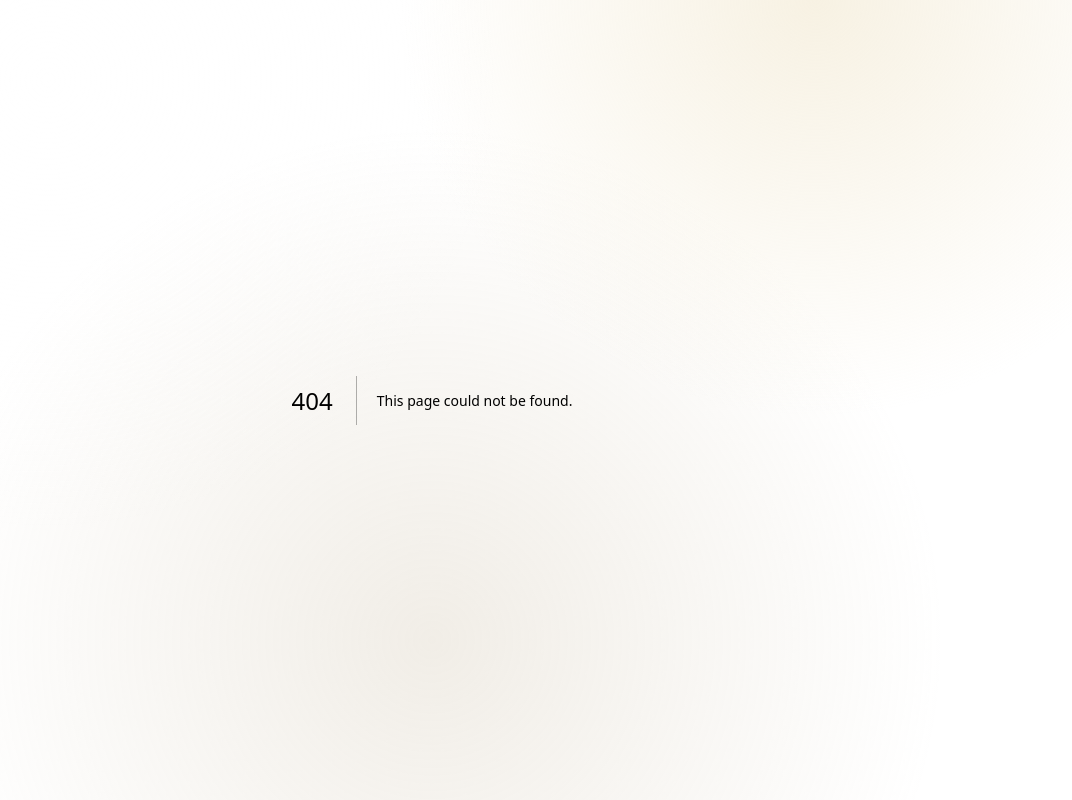
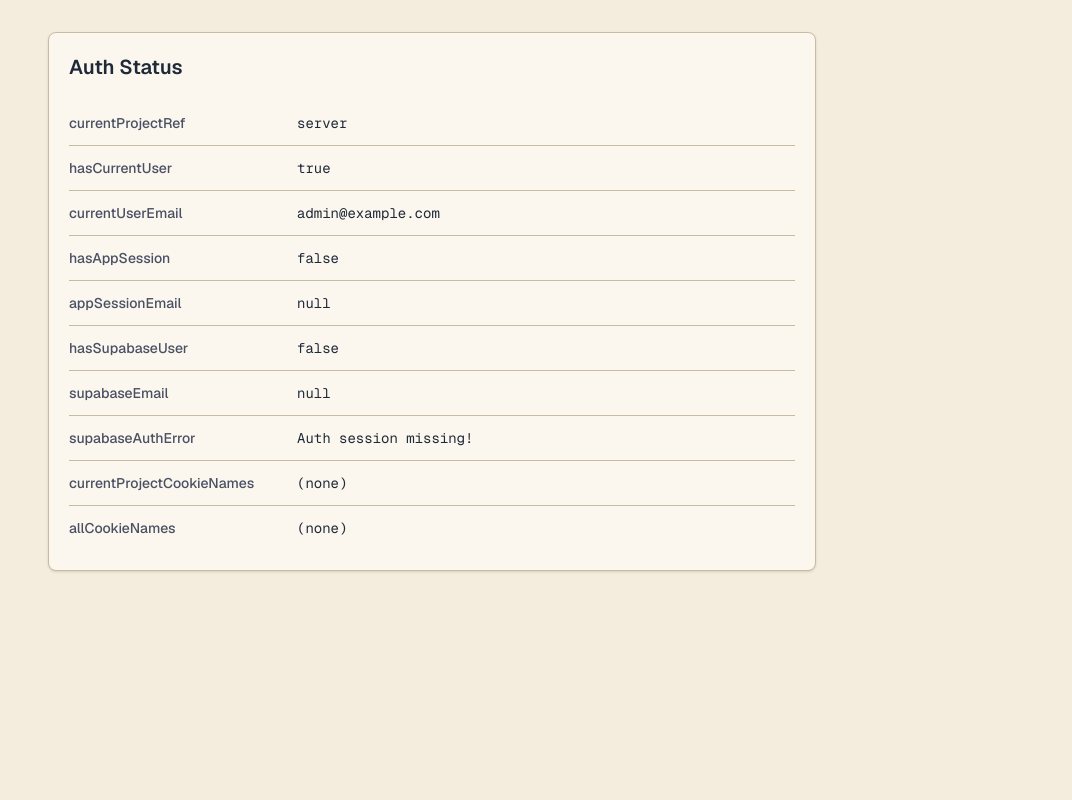
Before and after one commit to School-X520/schoolx520office, a Next.js app: page /auth/status in a window 1280 px wide. Before the commit this address had no page. Shown: the whole page, without its empty margins (208-1280 px from the left). Built offline with nearby package versions, Linux system fonts and the light colour scheme; no server answers.

Commit message:
Add auth status page and disable auth middleware

```diff
--- a/middleware.ts
+++ b/middleware.ts
@@ -1,41 +1,7 @@
-import { createServerClient } from "@supabase/ssr";
 import { NextResponse, type NextRequest } from "next/server";
 
 export async function middleware(request: NextRequest) {
-  const supabaseUrl = process.env.NEXT_PUBLIC_SUPABASE_URL;
-  const supabaseAnonKey = process.env.NEXT_PUBLIC_SUPABASE_ANON_KEY;
-  const mockMode =
-    process.env.NEXT_PUBLIC_USE_MOCK_DATA === "true" ||
-    !supabaseUrl ||
-    !supabaseAnonKey;
-
-  if (mockMode) {
-    return NextResponse.next();
-  }
-
-  let response = NextResponse.next({ request });
-  const supabase = createServerClient(supabaseUrl, supabaseAnonKey, {
-    cookies: {
-      getAll() {
-        return request.cookies.getAll();
-      },
-      setAll(
-        cookiesToSet: {
-          name: string;
-          value: string;
-          options?: Parameters<typeof response.cookies.set>[2];
-        }[],
-      ) {
-        cookiesToSet.forEach(({ name, value }) => request.cookies.set(name, value));
-        response = NextResponse.next({ request });
-        cookiesToSet.forEach(({ name, value, options }) => response.cookies.set(name, value, options));
-      },
-    },
-  });
-
-  await supabase.auth.getUser();
-
-  return response;
+  return NextResponse.next({ request });
 }
 
 export const config = {
--- /dev/null
+++ b/src/app/auth/status/page.tsx
@@ -0,0 +1,52 @@
+import { cookies } from "next/headers";
+
+import { getSupabaseProjectRef, isCurrentSupabaseAuthCookie } from "@/lib/supabase/auth-cookies";
+import { createSupabaseServerClient } from "@/lib/supabase/server";
+import { readAppSessionUser } from "@/server/auth/app-session";
+import { getCurrentUser } from "@/server/auth/get-current-user";
+
+export const dynamic = "force-dynamic";
+export const revalidate = 0;
+
+export default async function AuthStatusPage() {
+  const cookieStore = await cookies();
+  const cookieNames = cookieStore.getAll().map((cookie) => cookie.name).sort();
+  const supabaseCookieNames = cookieNames.filter((name) => name.startsWith("sb-"));
+  const currentProjectCookieNames = supabaseCookieNames.filter(isCurrentSupabaseAuthCookie);
+  const appSessionUser = await readAppSessionUser().catch(() => null);
+  const currentUser = await getCurrentUser().catch(() => null);
+  const supabase = await createSupabaseServerClient();
+  const {
+    data: { user: supabaseUser },
+    error,
+  } = await supabase.auth.getUser();
+
+  const rows = [
+    ["currentProjectRef", getSupabaseProjectRef()],
+    ["hasCurrentUser", Boolean(currentUser)],
+    ["currentUserEmail", currentUser?.email ?? null],
+    ["hasAppSession", Boolean(appSessionUser)],
+    ["appSessionEmail", appSessionUser?.email ?? null],
+    ["hasSupabaseUser", Boolean(supabaseUser)],
+    ["supabaseEmail", supabaseUser?.email ?? null],
+    ["supabaseAuthError", error?.message ?? null],
+    ["currentProjectCookieNames", currentProjectCookieNames.join(", ") || "(none)"],
+    ["allCookieNames", cookieNames.join(", ") || "(none)"],
+  ] as const;
+
+  return (
+    <main className="min-h-dvh bg-paper px-6 py-8 text-ink">
+      <div className="mx-auto max-w-3xl rounded-lg border border-line bg-card p-5 shadow-sm">
+        <h1 className="text-xl font-semibold">Auth Status</h1>
+        <dl className="mt-5 divide-y divide-line text-sm">
+          {rows.map(([label, value]) => (
+            <div key={label} className="grid gap-2 py-3 md:grid-cols-[220px_1fr]">
+              <dt className="font-medium text-ink-soft">{label}</dt>
+              <dd className="break-all font-mono">{String(value)}</dd>
+            </div>
+          ))}
+        </dl>
+      </div>
+    </main>
+  );
+}
```
